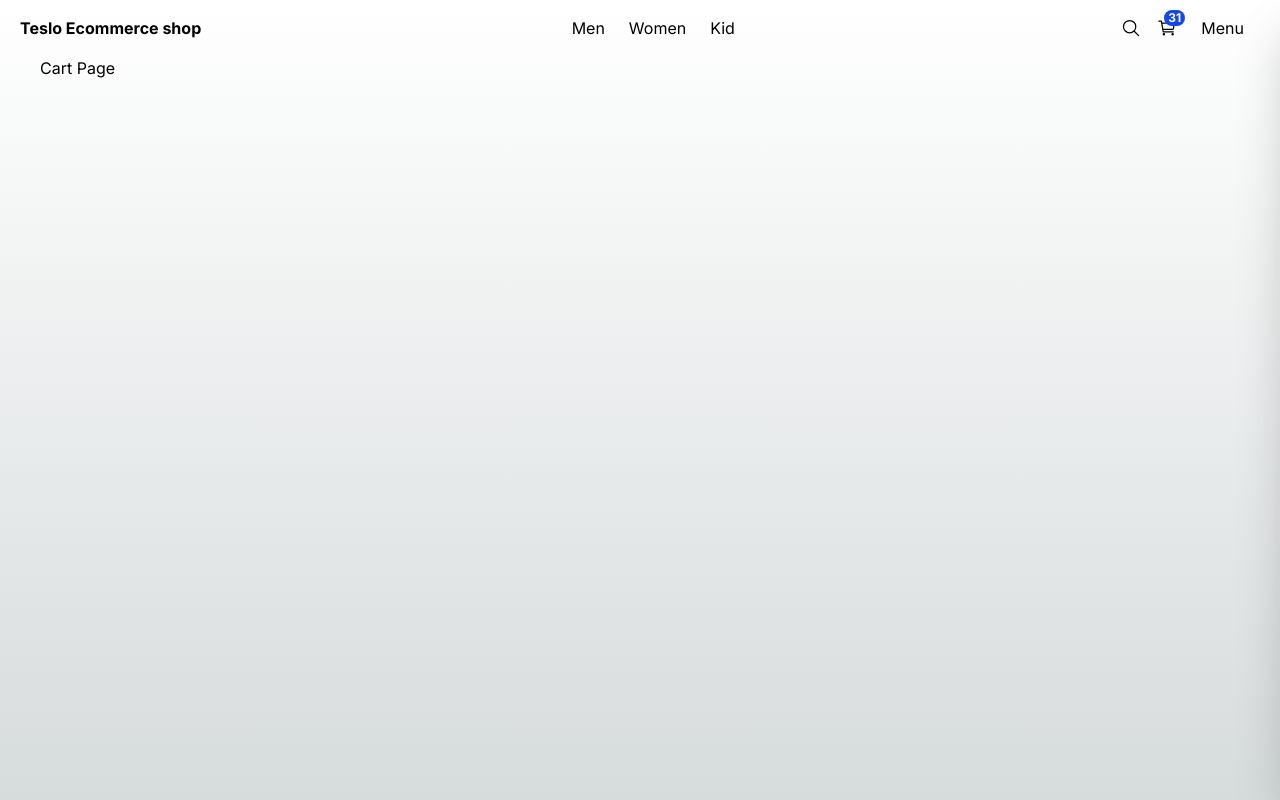
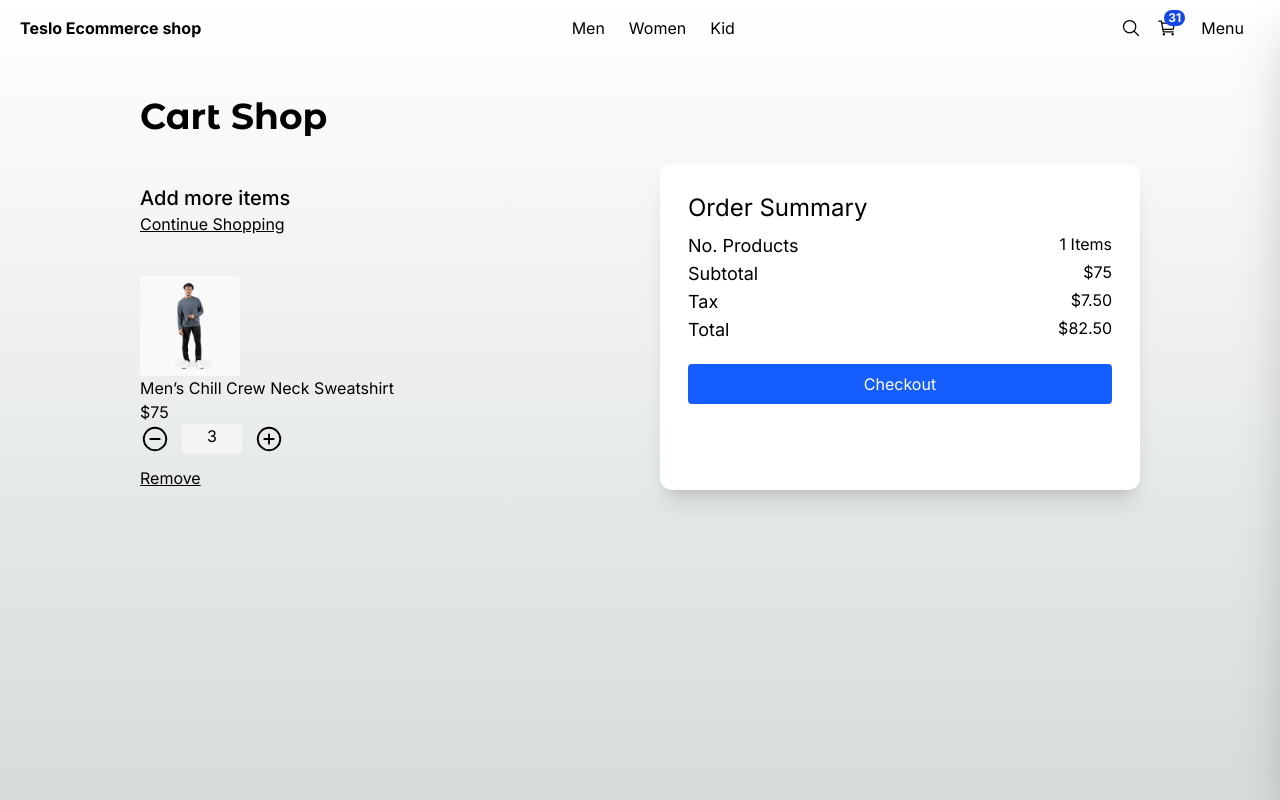
Before and after one commit to rabindranathfv/tesla-ecommerce-shop-next, a Next.js app: page /cart in a window 1280 px wide. Built offline with nearby package versions, Linux system fonts and the light colour scheme.

Commit message:
feat: add cart page

```diff
--- a/src/app/(shop)/cart/page.tsx
+++ b/src/app/(shop)/cart/page.tsx
@@ -1,7 +1,94 @@
+import { Title } from "@/components/ui/title/Title";
+import { initialData } from "@/seed/seed";
+import Link from "next/link";
+import Image from "next/image";
+import { QuantitySelector } from "@/components";
+
+const productsInCart = [
+  initialData.products[0],
+  // initialData.products[1],
+  // initialData.products[2],
+];
+
 export default function CartPage() {
   return (
-    <div>
-      <h1>Cart Page</h1>
+    <div className="flex justify-center items-center mb-72 px-10 md:px-0">
+      <div className="flex flex-col w-[1000px]">
+        <Title title="Cart Shop" />
+        <div className="grid grid-cols-1 sm:grid-cols-2 gap-10">
+          <div className="flex flex-col mt-5">
+            <span className="text-xl font-medium">Add more items</span>
+            <Link href="/" className="underline mb-5">
+              Continue Shopping
+            </Link>
+
+            {productsInCart.map((product) => (
+              <div key={product.slug} className="flex flex-col mt-5">
+                <Image
+                  src={`/products/${product.images[0]}`}
+                  alt={product.title}
+                  width={100}
+                  height={100}
+                  className="mr-5 rounded"
+                />
+
+                <div>
+                  <p>{product.title}</p>
+                  <p>${product.price}</p>
+                  <QuantitySelector quantity={3} />
+                  <button className="underline mt-3">Remove</button>
+                </div>
+              </div>
+            ))}
+          </div>
+
+          {/* { checkout section } */}
+          <div className="bg-white rounded-xl shadow-xl p-7">
+            <h2 className="text-2xl mb-2">Order Summary</h2>
+            <div
+              className="grid grid-cols-2
+            "
+            >
+              <span className="text-lg">No. Products</span>
+              <span className="text-right">{productsInCart.length} Items</span>
+
+              <span className="text-lg">Subtotal</span>
+              <span className="text-right">
+                $
+                {productsInCart.reduce(
+                  (total, product) => total + product.price,
+                  0,
+                )}
+              </span>
+
+              <span className="text-lg">Tax</span>
+              <span className="text-right">
+                $
+                {productsInCart
+                  .reduce((total, product) => total + product.price * 0.1, 0)
+                  .toFixed(2)}
+              </span>
+
+              <span className="text-lg">Total</span>
+              <span className="text-right">
+                $
+                {productsInCart
+                  .reduce((total, product) => total + product.price * 1.1, 0)
+                  .toFixed(2)}
+              </span>
+            </div>
+
+            <div className="mt-5 mb-2 w-full">
+              <Link
+                href="/checkout/address"
+                className="flex btn-primary justify-center"
+              >
+                Checkout
+              </Link>
+            </div>
+          </div>
+        </div>
+      </div>
     </div>
   );
 }
```
